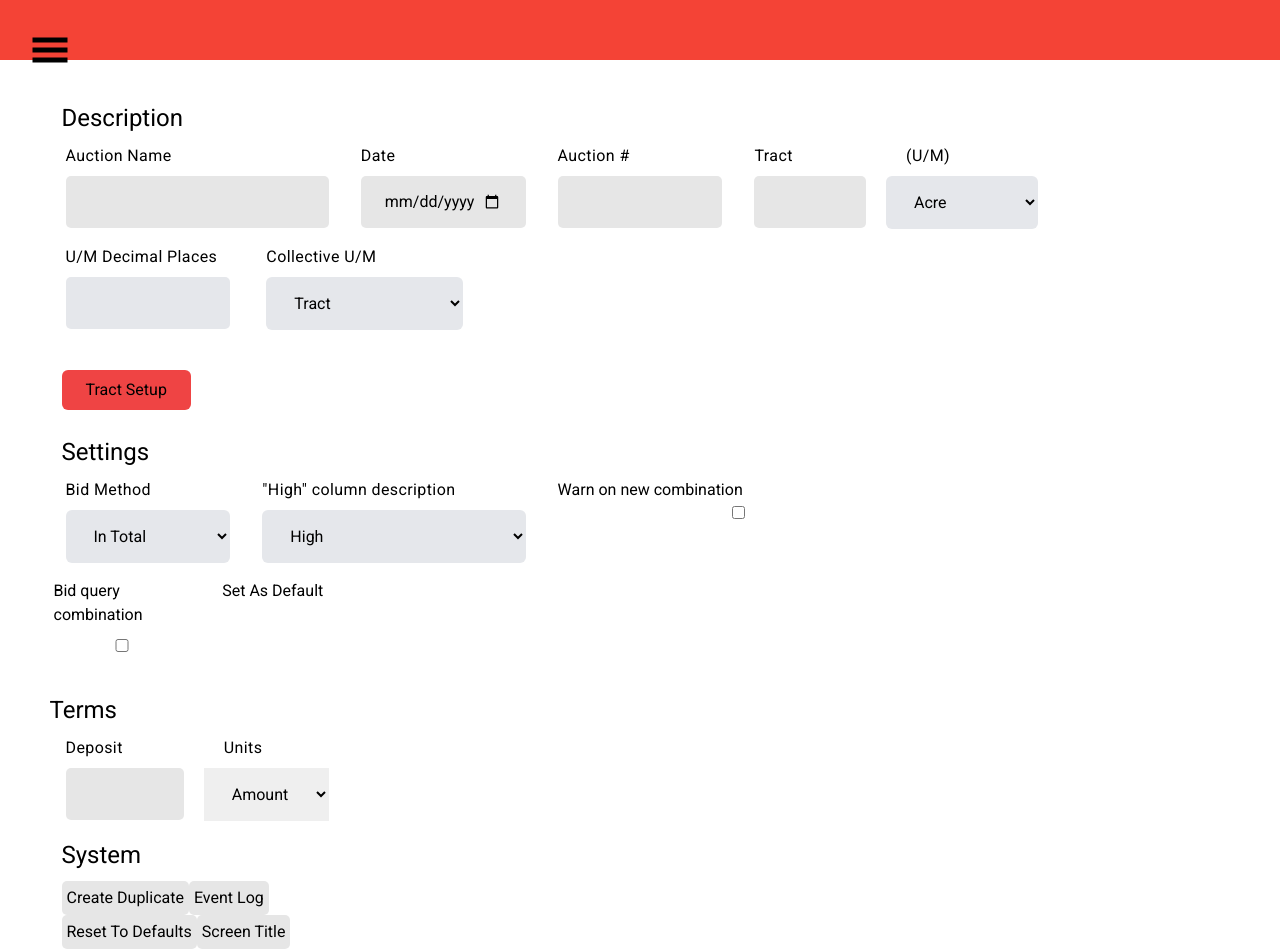
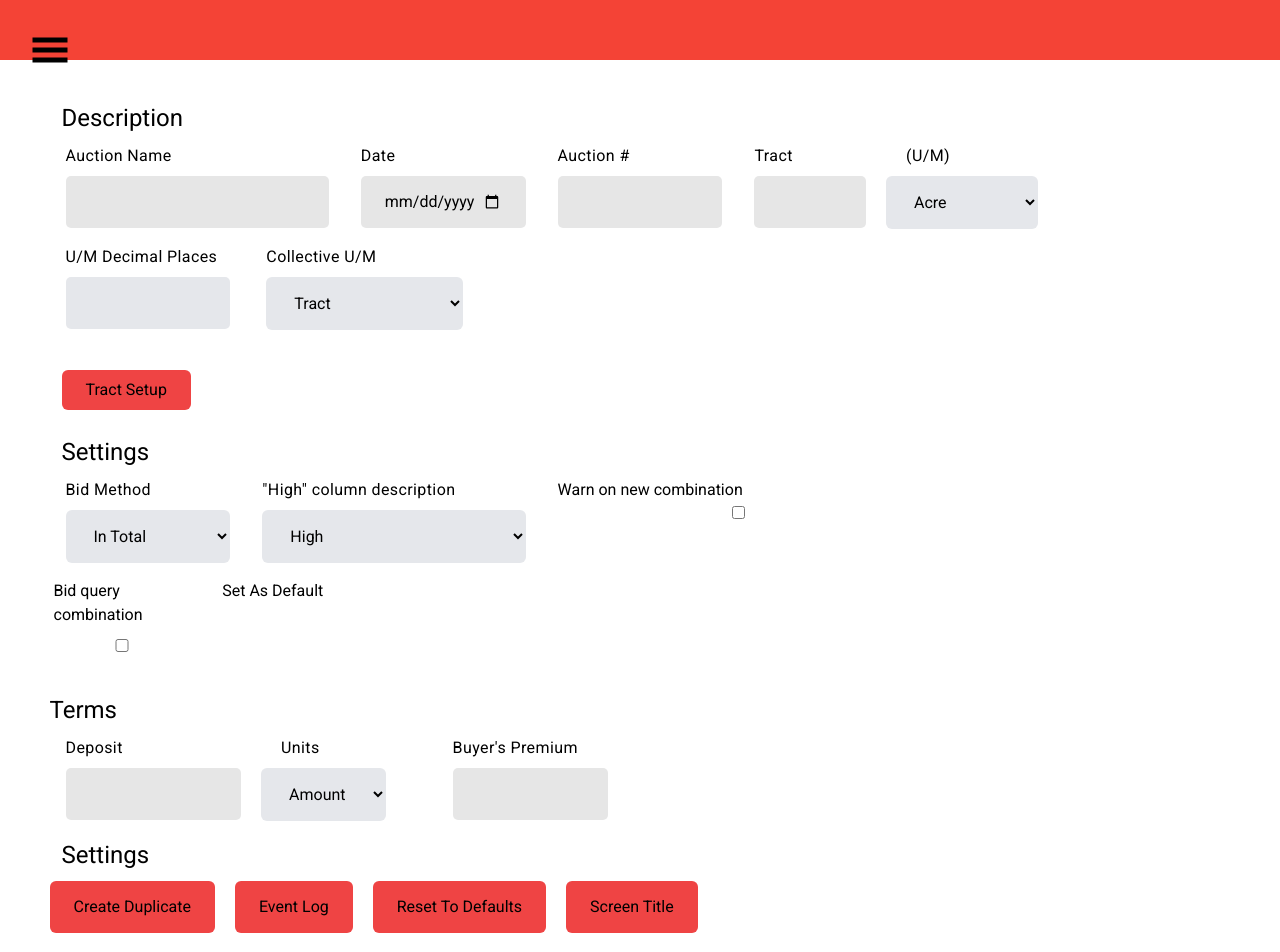
Before and after one commit to Gavin596h/Harris-Auction-Software, a React (Create React App) app in the folder auction-software-project/: page /new-auction in a window 1280 px wide. Shown: the top 952 px of the page. Built offline with nearby package versions, Linux system fonts and the light colour scheme; the HTML template or start-up script is replaced by a standard one.

Commit message:
Settings Added

```diff
--- a/auction-software-project/src/pages/NewAuction.js
+++ b/auction-software-project/src/pages/NewAuction.js
@@ -129,32 +129,38 @@ function NewAuction() {
         <div class="flex flex-wrap -mx-3">
         <legend>Terms</legend>
 
-            <div class="flex w-full md:w-1/4 px-3 mb-6 md:mb-0">
+            <div class="flex w-1/2 px-3 mb-6 md:mb-0">
               <div class="w-3/6">
                 <label class="block tracking-wide mb-2"  for="TractQuantity">Deposit</label>
                 <input type="number" id="TractQuantity" name="TractQuantity" class="block w-full py-3 px-4 mb-3 leading-tight" ></input>
               </div>
               <div class="w-3/6 ml-5">
                   <label for="UnitOfMeasurement" class="block tracking-wide mb-2  ml-5" >Units</label>
-                      <select id="UnitOfMeasurement" name="UnitOfMeasurement" class="block py-3 px-4 mb-3 leading-tight">
+                      <select id="UnitOfMeasurement" name="UnitOfMeasurement" class="block py-3 px-4 mb-3 leading-tight bg-gray-200 rounded">
                           <option value="Percent">Amount</option>
                           <option value="Percent">Percent</option>
                           <option value="None">None</option>
 
                       </select>
                   </div>
+                <div class=" md:w-1/2 px-3 mb-6 md:mb-0">
+                  <label class="block tracking-wide mb-2" for="Buyer">Buyer's Premium</label>
+                  <input type="number" id="Buyer" name="Buyer" class="block w-full py-3 px-4 mb-3 leading-tight" ></input>
+                </div>
             </div>
 
           </div>
 
 
-            <fieldset>
-                <legend>System</legend>
-                <input type="button" id="CreateDuplicate" name="CreateDuplicate" value="Create Duplicate"></input>
-                <input type="button" id="EventLog" name="EventLog" value="Event Log"></input><br/>
-                <input type="button" id="ResetToDefaults" name="ResetToDefaults" value="Reset To Defaults"></input>
-                <input type="button" id="ScreenTitle" name="ScreenTitle" value="Screen Title"></input><br/>
-            </fieldset><br/>
+
+
+          <legend>Settings</legend>
+          <div class="flex flex-wrap -mx-3">
+            <div><input type="button" id="CreateDuplicate" name="CreateDuplicate" value="Create Duplicate" class="mr-5 block py-3 px-4 mb-3 leading-tight bg-red-500 rounded"></input></div>
+            <div><input type="button" id="EventLog" name="EventLog" value="Event Log" class="mr-5 block py-3 px-4 mb-3 leading-tight bg-red-500 rounded"></input></div>
+            <input type="button" id="ResetToDefaults" name="ResetToDefaults" value="Reset To Defaults" class="mr-5 block py-3 px-4 mb-3 leading-tight bg-red-500 rounded"></input>
+            <input type="button" id="ScreenTitle" name="ScreenTitle" value="Screen Title" class="mr-5 block py-3 px-4 mb-3 leading-tight bg-red-500 rounded"></input><br/>
+          </div>
 
             <fieldset>
                 <legend>Find Auction</legend>
```
